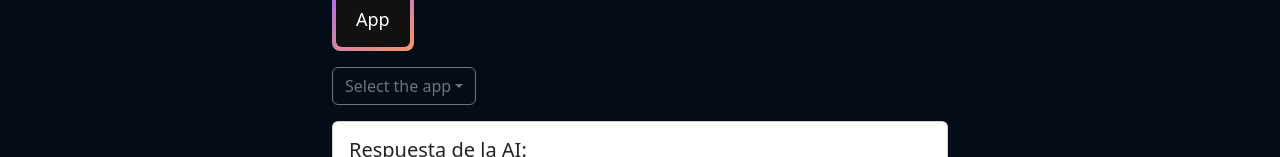
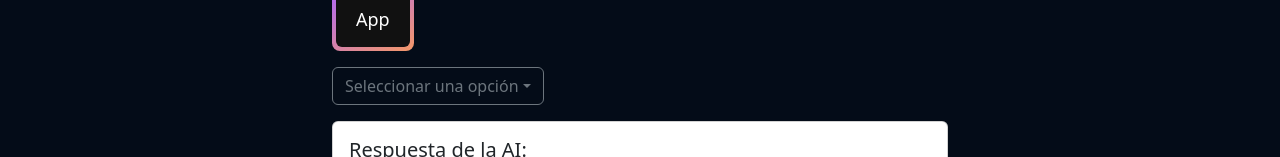
Before and after one commit to HaroldCV/ACT_IS_2-elim_plant-, a React (Create React App) app: page / in a window 1280 px wide. Both pictures are taken after a click on the button "App". Shown: the part 865-1022 px from the top of the page. Built offline with nearby package versions, Linux system fonts and the light colour scheme.

Commit message:
agrego_state

```diff
--- a/src/containers/askme/Askme.jsx
+++ b/src/containers/askme/Askme.jsx
@@ -9,7 +9,7 @@ const Askme = () => {
   const [question, setQuestion] = useState('');
   const [responseText, setResponseText] = useState('');
   const [showAdditionalFields, setShowAdditionalFields] = useState(false);
-  const [app, setApp] = useState('');
+  const [app, setApp] = useState("Seleccionar una opción");
   const [isLoading, setIsLoading] = useState(false);
   const inputRef = useRef(null);
 
@@ -90,7 +90,7 @@ const Askme = () => {
           </div>
           {showAdditionalFields && (
             <div className=" mb-3">
-              <DropdownButton title="Select the app" variant="outline-secondary">
+              <DropdownButton title={app} variant="outline-secondary">
                 <Dropdown.Item onClick={() => handleTypeSelection("BetterSleep")}>
                   BetterSleep
                 </Dropdown.Item>
```
